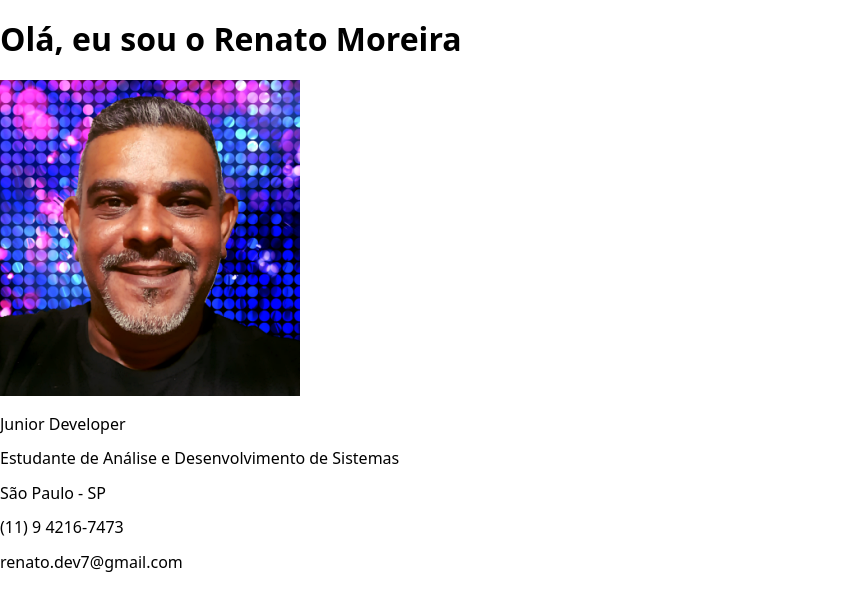
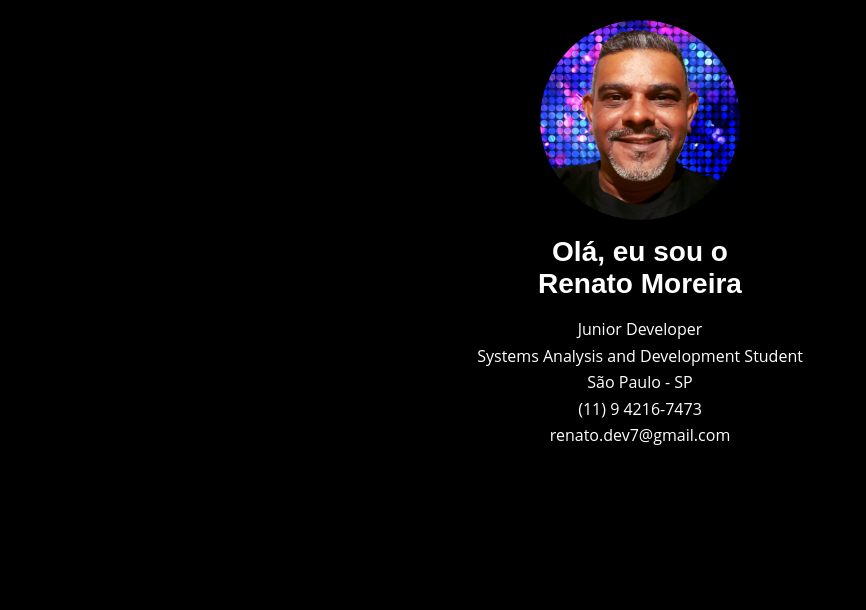
Before and after one commit to RenatoMor/portfolio-js-renato, a plain HTML site: page index.html in a window 1280 px wide. Shown: the whole page, without its empty margins (0-866 px from the left). Drawn offline with nearby package versions, Linux system fonts and the light colour scheme.

Commit message:
versão 03 - Estilos Gerais e Fontes

```diff
--- a/css/global.css
+++ b/css/global.css
@@ -0,0 +1,36 @@
+* {
+    margin: 0;
+    padding: 0;
+    box-sizing: border-box;
+}
+
+
+/*¨------------------Fonts------------------*/
+
+@import url('https://fonts.googleapis.com/css2?family=Asul:wght@400;700&family=Kanit:ital,wght@0,100;0,200;0,300;0,400;0,500;0,600;0,700;0,800;0,900;1,100;1,200;1,300;1,400;1,500;1,600;1,700;1,800;1,900&family=Open+Sans:ital,wght@0,300..800;1,300..800&family=Rambla:ital,wght@0,400;0,700;1,400;1,700&family=Red+Rose:wght@300..700&family=Sen:wght@400..800&display=swap');
+
+@import url('https://fonts.googleapis.com/css2?family=Raleway:ital,wght@0,100..900;1,100..900&display=swap');
+
+@import url('https://fonts.googleapis.com/css2?family=a:ital,wght@0,200;0,300;0,400;0,600;0,700;0,900;1,200;1,300;1,400;1,600;1,700&display=swap');
+
+@import url('https://fonts.googleapis.com/css2?family=Space+Grotesk:wght@300..700&display=swap');
+
+@import url('https://fonts.googleapis.com/css2?family=Hubot+Sans:ital,wght@0,200..900;1,200..900&display=swap');
+
+@import url('https://fonts.googleapis.com/css2?family=Oswald:wght@200..700&display=swap');
+
+@import url('https://fonts.googleapis.com/css2?family=Roboto:ital,wght@0,100..900;1,100..900&display=swap');
+
+@import url('https://fonts.googleapis.com/css2?family=Fira+Sans:ital,wght@0,100;0,200;0,300;0,400;0,500;0,600;0,700;0,800;0,900;1,100;1,200;1,300;1,400;1,500;1,600;1,700;1,800;1,900&display=swap');
+
+@import url('https://fonts.googleapis.com/css2?family=Parkinsans:wght@300..800&display=swap');
+
+@import url('https://fonts.googleapis.com/css2?family=Francois+One&display=swap');
+
+@import url('https://fonts.googleapis.com/css2?family=Karla:ital,wght@0,200..800;1,200..800&display=swap');
+
+@import url('https://fonts.googleapis.com/css2?family=Cabin:ital,wght@0,400..700;1,400..700&display=swap');
+
+@import url('https://fonts.googleapis.com/css2?family=Poiret+One&display=swap');
+
+@import url('https://fonts.googleapis.com/css2?family=Puritan:ital,wght@0,400;0,700;1,400;1,700&display=swap');
--- a/css/style.css
+++ b/css/style.css
@@ -0,0 +1,44 @@
+@import url('./global.css');
+
+body {
+    background-color: #000;
+    color: #fff;
+    font-family: 'Opens sans', sans-serif;
+}
+
+/*¨------------------header------------------*/
+
+.header {
+    display: flex;
+    flex-direction: column;
+    align-items: center;
+}
+
+.header .photo {
+    width: 200px;
+    height: 200px;
+    border-radius: 50%;
+    margin-top: 20px;
+}
+
+.header .title {
+    text-align: center;
+    padding: 1rem 0 1rem 0;
+    font-family: 'Asul', sans-serif;
+    font-size: 1.75rem;
+    font-weight: 600;
+}
+
+
+/*¨------------------main------------------*/
+
+
+
+/*¨---------------information--------------*/
+
+.information p {
+    font-size: 1rem;
+    padding: 0.25rem 0 0.25rem 0;
+    text-align: center;
+    font-family: 'Open sans', sans-serif;
+}
--- a/index.html
+++ b/index.html
@@ -1,8 +1,9 @@
 <!DOCTYPE html>
 <html lang="pt-br">
 <head>
-    <meta charset="UTF-8">
+    <meta charset="UTF-8"><link rel="stylesheet" href="./css/style.css">
     <meta name="viewport" content="width=device-width, initial-scale=1.0">
+
     <title>Portfólio | Renato</title>
 
     <!-- | Modern-normalize | -->
@@ -10,19 +11,21 @@
     <link rel="stylesheet" href="https://cdnjs.cloudflare.com/ajax/libs/modern-normalize/3.0.1/modern-normalize.min.css" integrity="sha512-q6WgHqiHlKyOqslT/lgBgodhd03Wp4BEqKeW6nNtlOY4quzyG3VoQKFrieaCeSnuVseNKRGpGeDU3qPmabCANg==" crossorigin="anonymous" referrerpolicy="no-referrer" />
 </head>
 <body>
-    <header>
-        <h1>Olá, eu sou o Renato Moreira</h1>
+    <main>
+    <header class="header">
+        <img src="/assets/img/my-photo.png" alt="Foto de Renato Moreira" class="photo">
 
-        <img src="/assets/img/my-photo.png" alt="Foto de Renato Moreira">
+        <h1 class="title">Olá, eu sou o <br> Renato Moreira</h1>
 
-        <div>
+        <section class="information">
             <p>Junior Developer</p>
-            <p>Estudante de Análise e Desenvolvimento de Sistemas</p>
+            <p>Systems Analysis and Development Student</p>
             <p>São Paulo - SP</p>
             <p>(11) 9 4216-7473 </p>
             <p>renato.dev7@gmail.com</p>
-        </div>
+        </section>
     </header>
+</main>
 
 
 </body>
```
